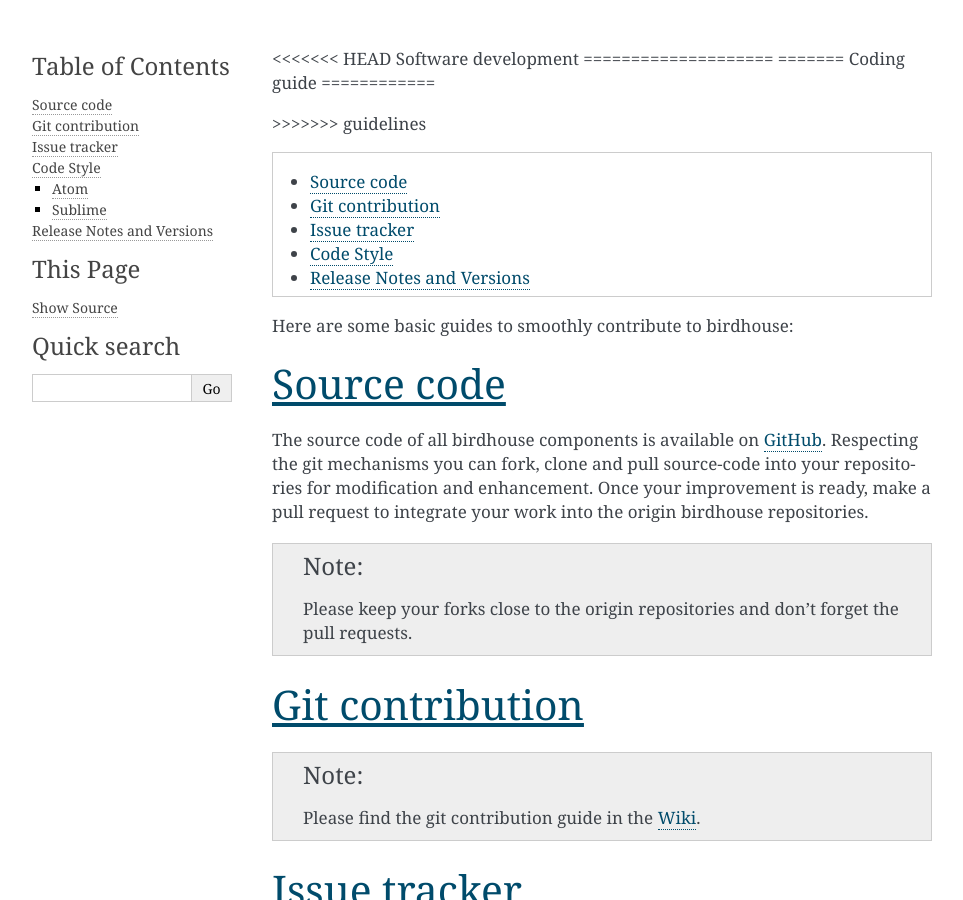
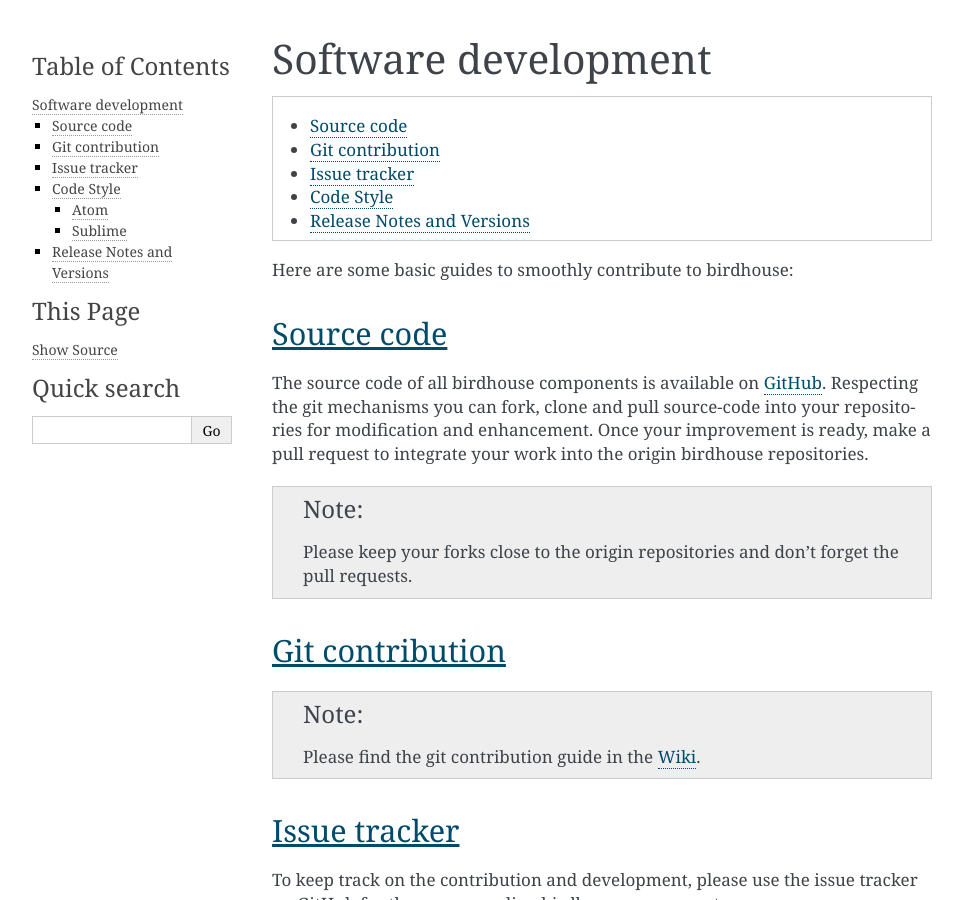
Before and after one commit to bird-house/birdhouse-docs, a Sphinx documentation site: the page built from docs/source/guide_dev.rst, in a window 1280 px wide and 900 px high. Shown: the whole window, without its empty margins (148-1111 px from the left). Built offline with Sphinx 7.4.7, drawn with Linux system fonts in a browser that asks for light colours; pages that are not in the unit, such as notebooks, are missing from menus.

Commit message:
resolve merge conflict

```diff
--- a/docs/source/guide_dev.rst
+++ b/docs/source/guide_dev.rst
@@ -1,13 +1,8 @@
 .. _guide_guide:
 
-<<<<<<< HEAD
 Software development
 ====================
-=======
-Coding guide
-============
 
->>>>>>> guidelines
 
 .. contents::
     :local:
```
